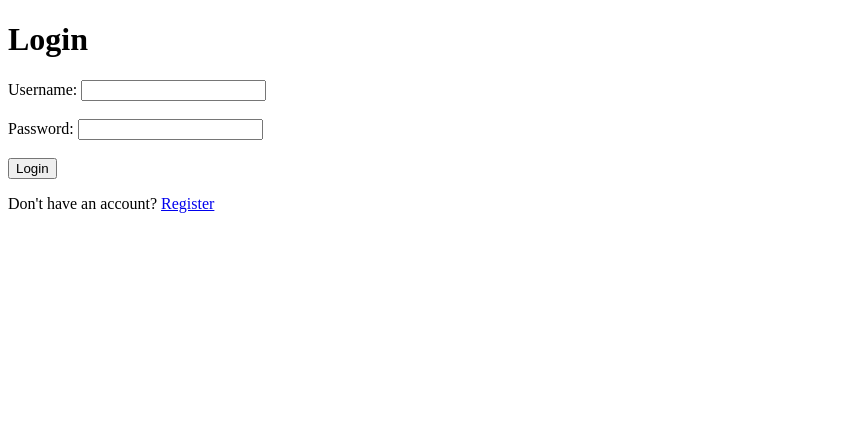
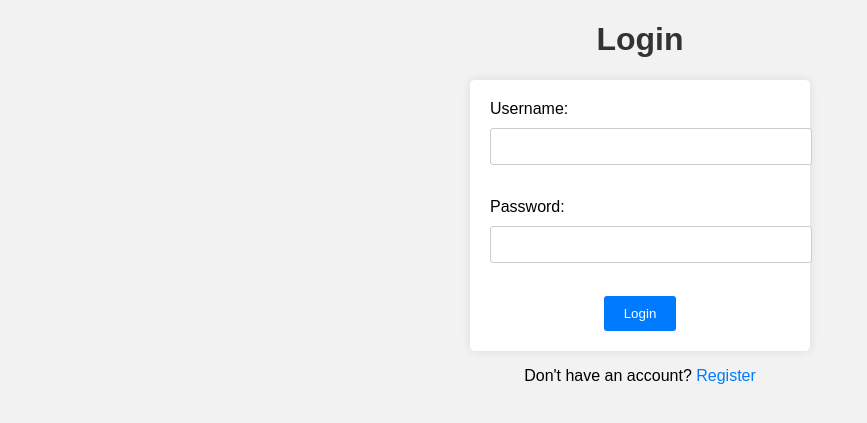
Before and after one commit to adimail/todo, a Flask app: page /login in a window 1280 px wide. Shown: the top 423 px of the page, without its empty margins (0-867 px from the left). Run offline with Flask 3, Linux system fonts and the light colour scheme; some libraries are stand-ins or nearby versions.

Commit message:
update passwords and usernames

```diff
--- a/app.py
+++ b/app.py
@@ -57,6 +57,31 @@ def create_task_table(user_id):
 # Initialize database tables
 create_user_table()
 
+@app.route('/account', methods=['GET', 'POST'])
+def account():
+    if 'user_id' in session:
+        user_id = session['user_id']
+
+        if request.method == 'POST':
+            new_username = request.form['new_username']
+            connection, cursor = connect_db()
+            cursor.execute('UPDATE users SET username = %s WHERE id = %s;', (new_username, user_id))
+            connection.commit()
+            cursor.close()
+            connection.close()
+
+            flash('Account information updated successfully', 'success')
+
+        connection, cursor = connect_db()
+        cursor.execute('SELECT username FROM users WHERE id = %s;', (user_id,))
+        user_info = cursor.fetchone()
+        cursor.close()
+        connection.close()
+
+        return render_template('account.html', username=user_info[0])
+
+    return redirect(url_for('login'))
+
 @app.route('/')
 def index():
     if 'user_id' in session:
@@ -65,10 +90,19 @@ def index():
         connection, cursor = connect_db()
         cursor.execute('SELECT * FROM user_{}_tasks;'.format(user_id))
         records = cursor.fetchall()
+
+        # Fetch the username of the logged-in user
+        cursor.execute('SELECT username FROM users WHERE id = %s;', (user_id,))
+        user_info = cursor.fetchone()
+
         cursor.close()
         connection.close()
-        return render_template('index.html', records=records)
+
+        # Pass the username to the template
+        return render_template('index.html', records=records, username=user_info[0])
+
     return redirect(url_for('login'))
+
 
 @app.route('/add', methods=['POST'])
 def add_record():
--- /dev/null
+++ b/styles.css
@@ -0,0 +1,58 @@
+
+body {
+    font-family: Arial, sans-serif;
+    background-color: #f2f2f2;
+    margin: 0;
+    padding: 0;
+    text-align: center;
+}
+
+h1 {
+    color: #333;
+}
+
+form {
+    background-color: #fff;
+    padding: 20px;
+    border-radius: 5px;
+    box-shadow: 0 0 10px rgba(0, 0, 0, 0.1);
+    margin: 0 auto;
+    max-width: 300px;
+}
+
+label {
+    display: block;
+    text-align: left;
+    margin-bottom: 10px;
+}
+
+input[type="text"],
+input[type="password"] {
+    width: 100%;
+    padding: 10px;
+    margin-bottom: 15px;
+    border: 1px solid #ccc;
+    border-radius: 3px;
+}
+
+button[type="submit"] {
+    background-color: #007bff;
+    color: #fff;
+    padding: 10px 20px;
+    border: none;
+    border-radius: 3px;
+    cursor: pointer;
+}
+
+button[type="submit"]:hover {
+    background-color: #0056b3;
+}
+
+a {
+    text-decoration: none;
+    color: #007bff;
+}
+
+a:hover {
+    text-decoration: underline;
+}
--- a/templates/index.html
+++ b/templates/index.html
@@ -89,9 +89,10 @@
         <ul>
             <li><a href="/logout">Logout</a></li>
             <li><a href="/account">Your Account</a></li>
+            <li>{{ username }}</li>
         </ul>
     </nav>
-
+    <!-- <p>Welcome, {{ username }}</p> -->
     <h1>To-Do App</h1>
     <div class="container">
         <!-- Form for adding new records -->
--- a/templates/login.html
+++ b/templates/login.html
@@ -4,6 +4,8 @@
     <meta charset="UTF-8">
     <meta name="viewport" content="width=device-width, initial-scale=1.0">
     <title>Login</title>
+
+    <link rel="stylesheet" href="../styles.css">
 </head>
 <body>
     <h1>Login</h1>
```
Also changed, not shown: templates/account.html (added, +38 -0 lines), templates/register.html (+5 -9 lines).
